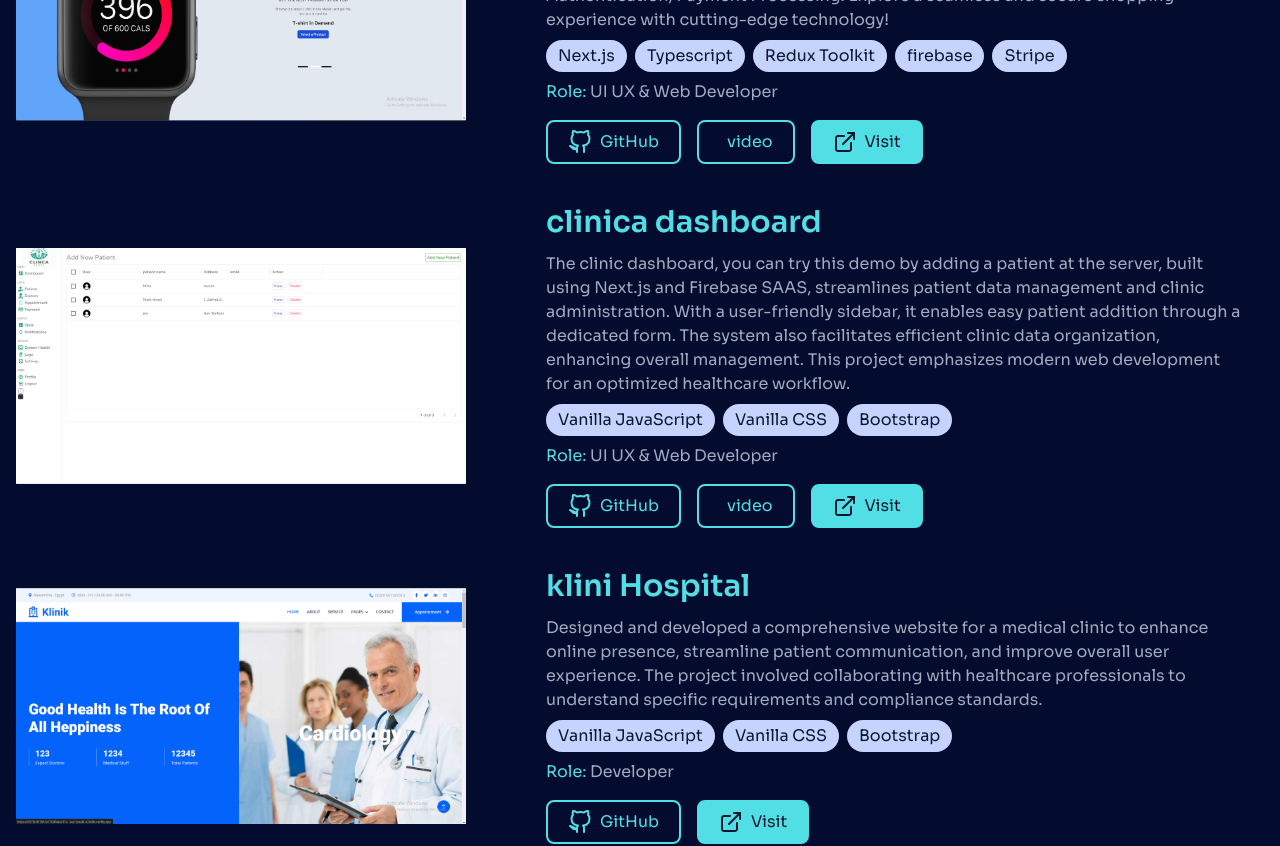
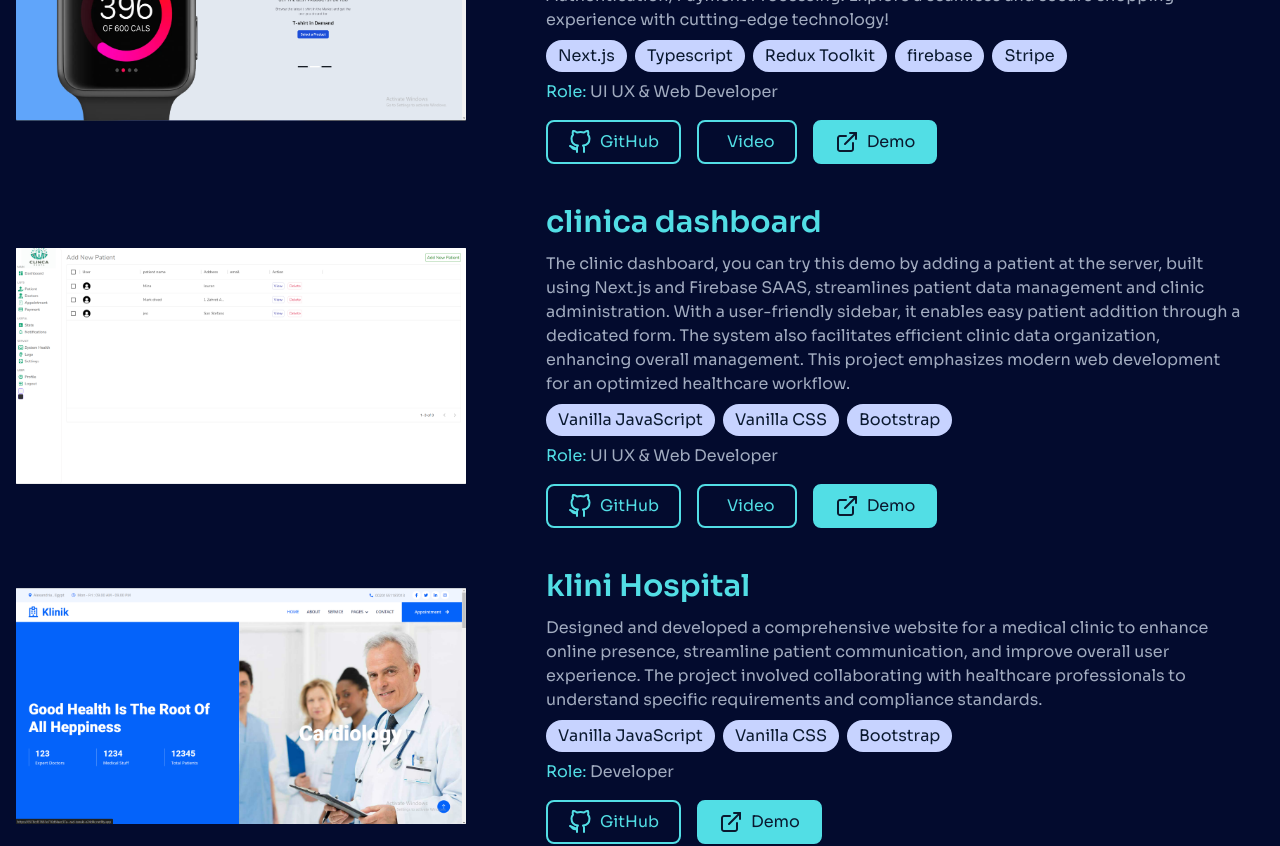
Before and after one commit to MAhmoud750t/prtofolio, a Next.js app: page / in a window 1280 px wide. Shown: the part 1420-2266 px from the top of the page. Built offline with nearby package versions, Linux system fonts and the light colour scheme.

Commit message:
Update Project.tsx

```diff
--- a/src/components/Projects/Project.tsx
+++ b/src/components/Projects/Project.tsx
@@ -51,7 +51,7 @@
               rel="noreferrer"
               target="_blank"
             >
-              <span className="ml-2">video</span>
+              <span className="ml-2">Video</span>
             </a>
           )}
           <a
@@ -61,7 +61,7 @@
             target="_blank"
           >
             <VisitIcon />
-            <span className="ml-2">Visit</span>
+            <span className="ml-2">Demo </span>
           </a>
         </div>
       </div>
```
